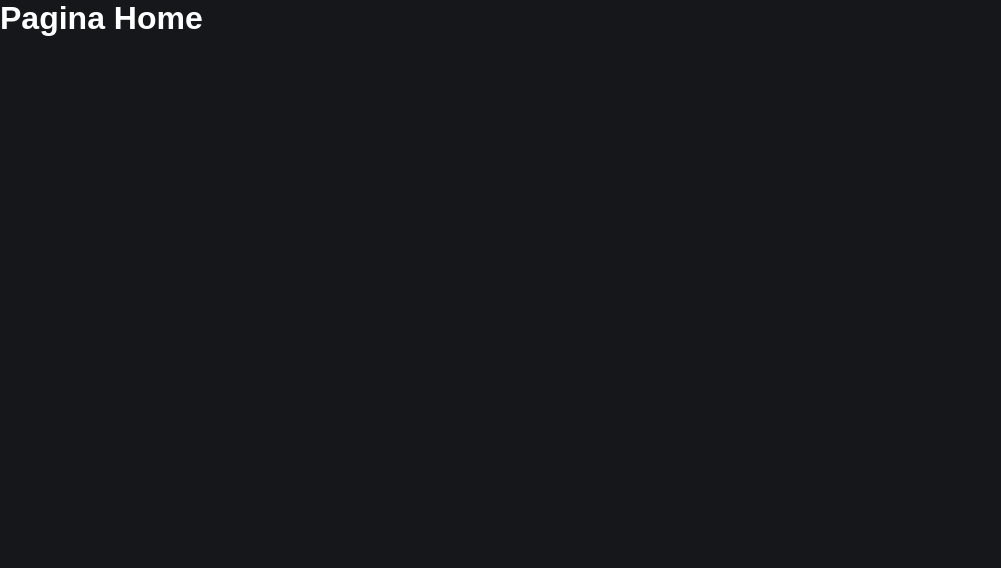
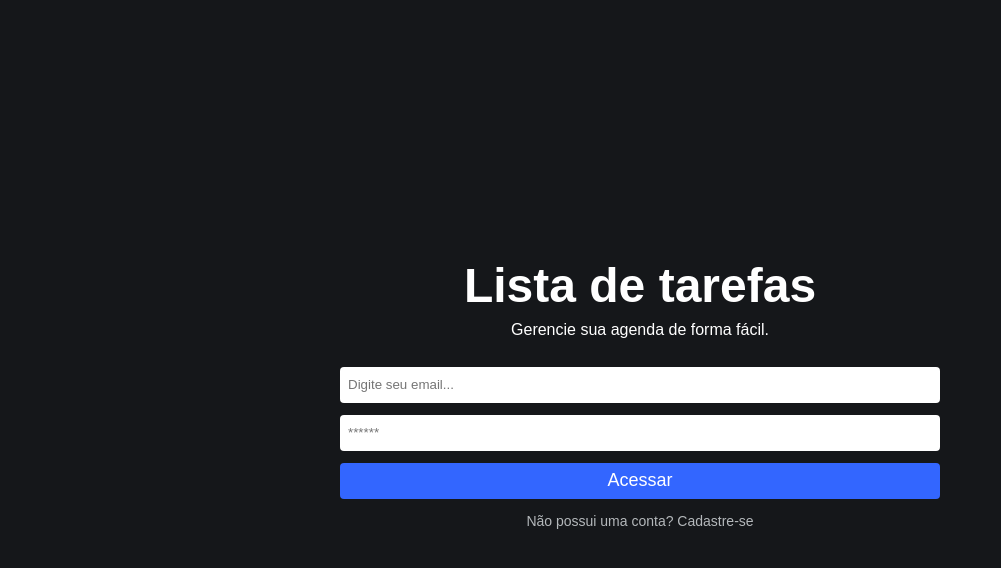
Before and after one commit to thiagoalmeida1905/projeto-firebase, a React (Create React App) app: page / in a window 1280 px wide. Shown: the top 568 px of the page, without its empty margins (0-1001 px from the left). Built offline with nearby package versions, Linux system fonts and the light colour scheme.

Commit message:
feat: implementação do login no Home

```diff
--- a/src/pages/Home/home.css
+++ b/src/pages/Home/home.css
@@ -0,0 +1,55 @@
+.home-container {
+    display: flex;
+    flex-direction: column;
+    align-items: center;
+    justify-content: center;
+    height: 100vh;
+    width: 100%
+}
+
+.home-container h1 {
+    font-size: 48px;
+    margin-bottom: 8px;
+}
+
+.home-container span {
+    margin-bottom: 28px;
+}
+
+.form {
+    display: flex;
+    flex-direction: column;
+    width: 90%;
+    max-width: 600px;
+}
+
+.form input {
+    border: 0;
+    margin-bottom: 12px;
+    height: 36px;
+    border-radius: 4px;
+    padding: 0 8px;
+}
+
+.form button {
+    height: 36px;
+    border: 0;
+    border-radius: 4px;
+    background-color: #3366ff;
+    color: #FFF;
+    font-size: 18px;
+}
+
+.form textarea {
+    margin-bottom: 12px;
+    border: 0;
+    resize: none;
+    border-radius: 4px;
+}
+
+.button-link {
+    color: #b4b8bb;
+    text-decoration: none;
+    margin: 14px 0;
+    font-size: 14px;
+}
--- a/src/pages/Home/index.js
+++ b/src/pages/Home/index.js
@@ -1,7 +1,51 @@
+import { useState } from "react"
+import  './home.css'
+
+import { Link } from "react-router-dom";
+
 export default function Home() {
+
+    const [email, setEmail] = useState('');
+    const [password, setPassword] = useState('');
+
+    function handleLogin(e){
+        e.preventDefault();
+
+        if (email !== '' && password !== ''){
+            alert('TESTE')
+        } else {
+            alert('preencha todos os campos!')
+        }
+
+    }
+
     return (
-        <div>
-            <h1>Pagina Home</h1>
+        <div className="home-container">
+            <h1>Lista de tarefas</h1>
+            <span>Gerencie sua agenda de forma fácil.</span>
+
+            <form className='form' onSubmit={handleLogin}>
+                <input
+                    type="text"
+                    placeholder="Digite seu email..."
+                    value={email}
+                    onChange={(e) => setEmail(e.target.value)}
+                />
+
+                <input
+                    autoComplete={false}
+                    type="password"
+                    placeholder="******"
+                    value={password}
+                    onChange={(e) => setPassword(e.target.value)}
+                />
+                <button type="submit">Acessar</button>
+            </form>
+
+            <Link className='button-link' to='/register'>
+                Não possui uma conta? Cadastre-se
+            </Link>
+
         </div>
     )
 }
```
